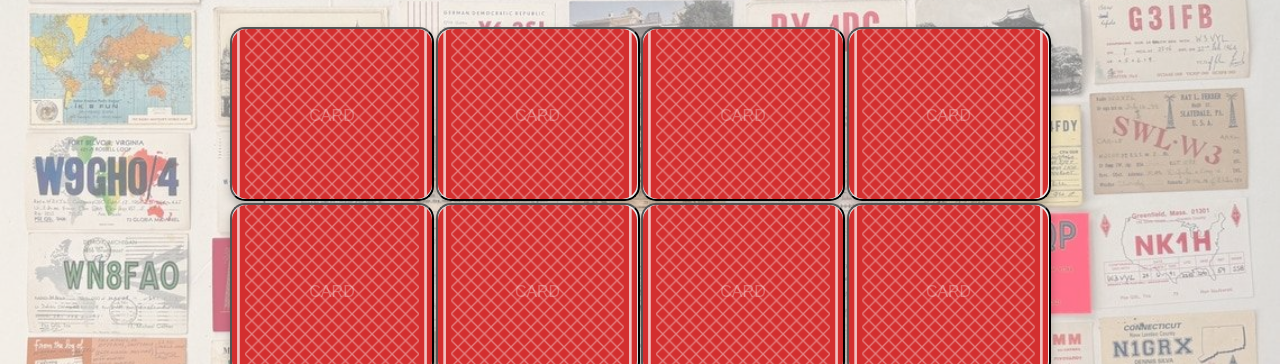
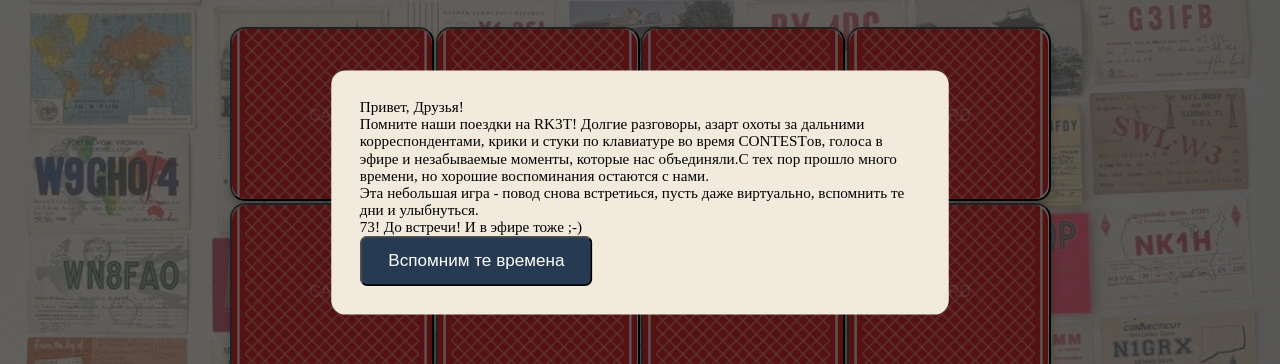
Before and after one commit to Dmitry862/Memory-game, a plain HTML site: page index.html in a window 1280 px wide. Shown: the part 208-572 px from the top of the page. Drawn offline with Linux system fonts and the light colour scheme.

Commit message:
feat: add modal window elements

```diff
--- a/script.js
+++ b/script.js
@@ -32,7 +32,12 @@ function createElement(tag, parent, classlist = null, text = '') {
 createElement('div', 'body', 'wrapper');
 createElement('div', 'div.wrapper', 'cardPlace');
 const modalWindow = createElement('div', 'div.wrapper', 'modal');
-const closeButton = createElement('button', '.modal', 'close_btn');
+const modalContent = createElement('div', '.modal', 'modal_content');
+const modalTitle = createElement('p', '.modal_content', 'title_text');
+const modalMemoryText = createElement('p', '.modal_content', 'memory_text');
+const modalText = createElement('p', '.modal_content', 'modal_content_text');
+const modalSignOff = createElement('p', '.modal_content', 'sign_off');
+const startButton = createElement('button', '.modal_content', 'start_btn');
 const winMessage = createElement('p', 'div.wrapper', 'win_message');
 const levelSelect = createElement('select', '.wrapper', 'level');
 const easyOption = createElement('option', 'select.level', null, 'Легкий');
@@ -49,7 +54,18 @@ const movesElement = createElement(
   `Количество ходов: ${moves}`,
 );
 
-//содержимое модальное окно
+//содержимое модального окна
+modalTitle.textContent = 'Привет, Друзья!';
+modalMemoryText.textContent =
+  'Помните наши поездки на RK3T! Долгие разговоры, азарт охоты за дальними корреспондентами, крики и стуки по клавиатуре во время CONTESTов, голоса в эфире и незабываемые моменты, которые нас объединяли.С тех пор прошло много времени, но хорошие воспоминания остаются с нами.';
+modalText.textContent =
+  'Эта небольшая игра - повод снова встретиься, пусть даже виртуально, вспомнить те дни и улыбнуться.';
+modalSignOff.textContent = '73! До встречи! И в эфире тоже ;-)';
+startButton.textContent = 'Вспомним те времена';
+modalWindow.style.display = 'flex';
+modalWindow.addEventListener('click', (e) => {
+  modalWindow.style.display = 'none';
+});
 
 //выбор уровня сложности
 
--- a/style.css
+++ b/style.css
@@ -104,19 +104,36 @@ body::before {
   color: brown;
 }
 .modal {
-  width: 500px;
-  height: 500px;
-  border-radius: 25px;
-  position: absolute;
-  background-color: aqua;
-  top: 50%;
-  left: 50%;
-  transform: translate(-50%, -50%);
+  background-color: rgba(1, 0, 0, 0.6);
+  position: fixed;
   display: flex;
   flex-direction: column;
-  display: none;
+  inset: 0;
+  justify-content: center;
+  align-items: center;
 }
-.close_btn {
+.modal_content {
+  max-width: 650px;
+  width: 70%;
+  background-color: #f2ebdd;
+  border-radius: 15px;
+  padding: 30px;
+  transform: scale(0.95);
+  transition: 0.3s;
+}
+.start_btn {
+  background-color: #263b52;
+  font-size: 18px;
+  padding: 14px 28px;
+  border-radius: 8px;
+  color: white;
+  cursor: pointer;
+}
+.start_btn:hover {
+  background-color: #3b5875;
+  transition: 0.3s;
+}
+/* .close_btn {
   width: 50px;
   height: 50px;
   border-radius: 50%;
@@ -140,15 +157,14 @@ body::before {
   border-radius: 1px;
   /* transition:
     background-color 0.2s,
-    transform 0.2s; */
-}
-.close_btn::before {
+    transform 0.2s;
+}*/
+/* .close_btn::before {
   transform: translate(-50%, -50%) rotate(-45deg);
 }
 .close_btn::after {
   transform: translate(-50%, -50%) rotate(45deg);
-}
-
+} */
 img {
   width: 100%;
   height: 100%;
```
